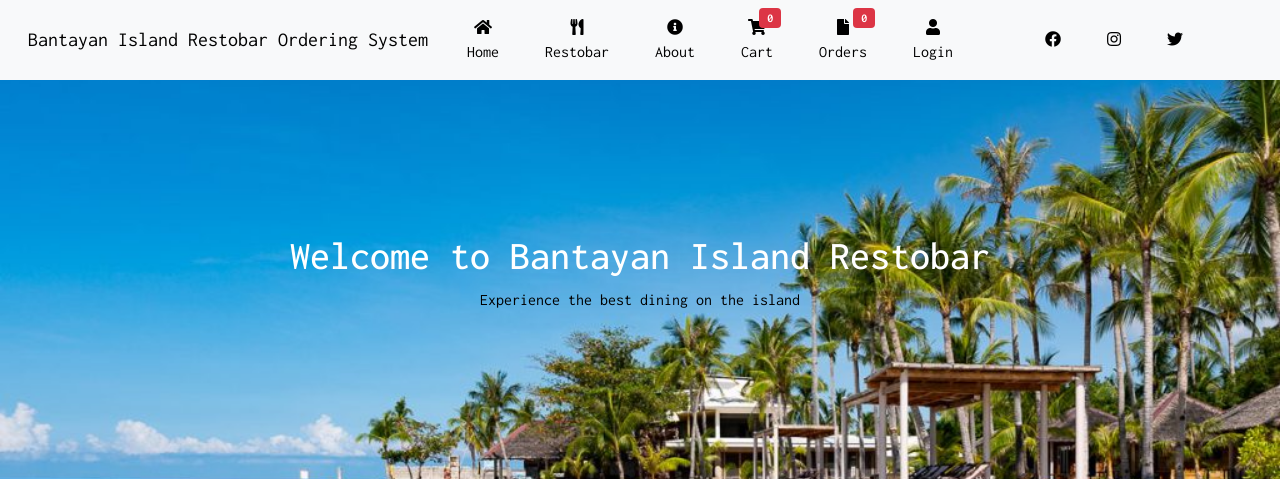
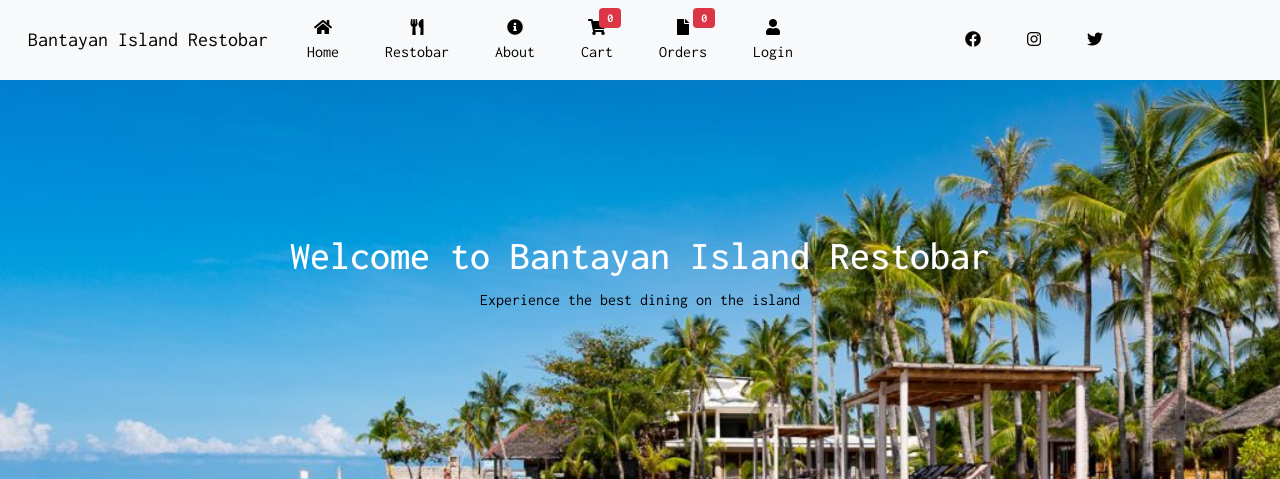
Before and after one commit to shanine01234/BIRMS, a PHP site: page /restobar in a window 1280 px wide. Shown: the top 479 px of the page. Run offline with PHP 8.4, Linux system fonts and the light colour scheme; data comes from the database, SQL or seed files in the repository; some libraries are stand-ins or nearby versions.

Commit message:
Update restobar.php

```diff
--- a/restobar.php
+++ b/restobar.php
@@ -159,7 +159,7 @@ if (substr($request, -4) == '.php') {
         <div class="container-fluid" style="background-color: transparent;">
             <a class="navbar-brand" href="#">
 
-                <span style="color: black;   ">Bantayan Island Restobar Ordering System</span>
+                <span style="color: black;   ">Bantayan Island Restobar</span>
             </a>
             <button class="navbar-toggler" type="button" data-bs-toggle="collapse" data-bs-target="#navbarNav" aria-controls="navbarNav" aria-expanded="false" aria-label="Toggle navigation">
     <span class="navbar-toggler-icon"></span>
```
